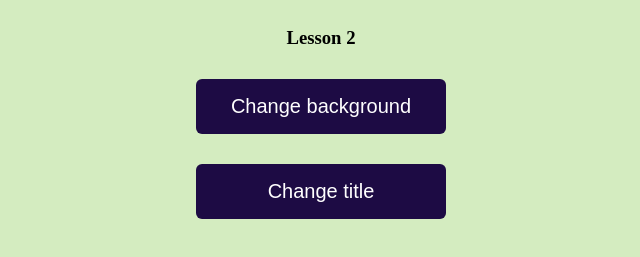
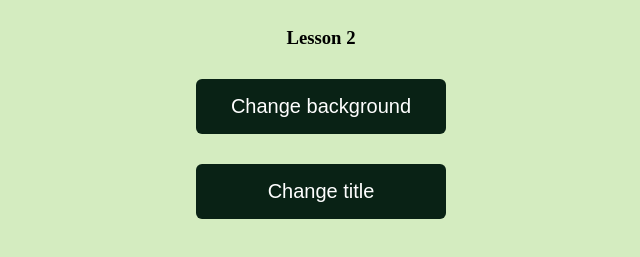
Before and after one commit to katezavertyaeva/git_71_lesson2, a plain HTML site: page index.html in a window 1280 px wide. Shown: the part 311-568 px from the top of the page, without its empty margins (319-959 px from the left). Drawn offline with Linux system fonts and the light colour scheme.

Commit message:
change button color

```diff
--- a/styles.css
+++ b/styles.css
@@ -37,7 +37,7 @@ li {
 button {
   min-width: 250px;
   padding: 16px;
-  background: rgb(29, 11, 68);
+  background: rgb(9, 34, 21);
   border: none;
   border-radius: 6px;
   color: white;
```
